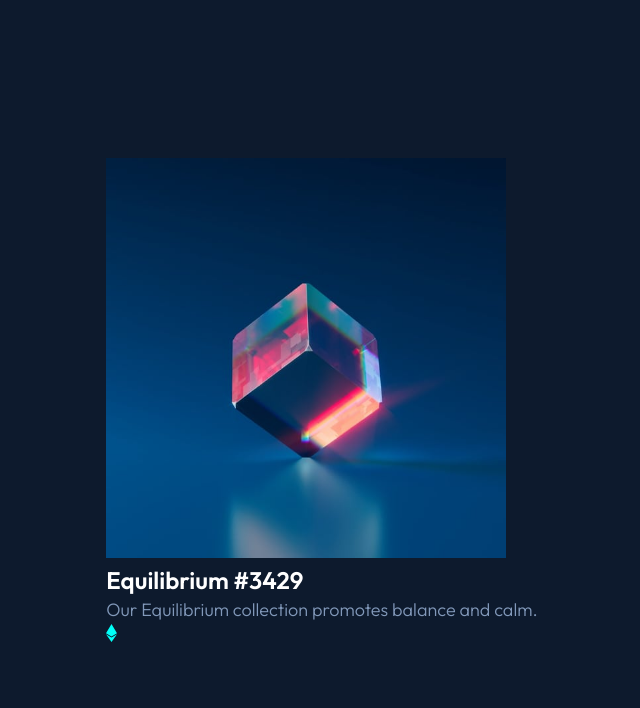
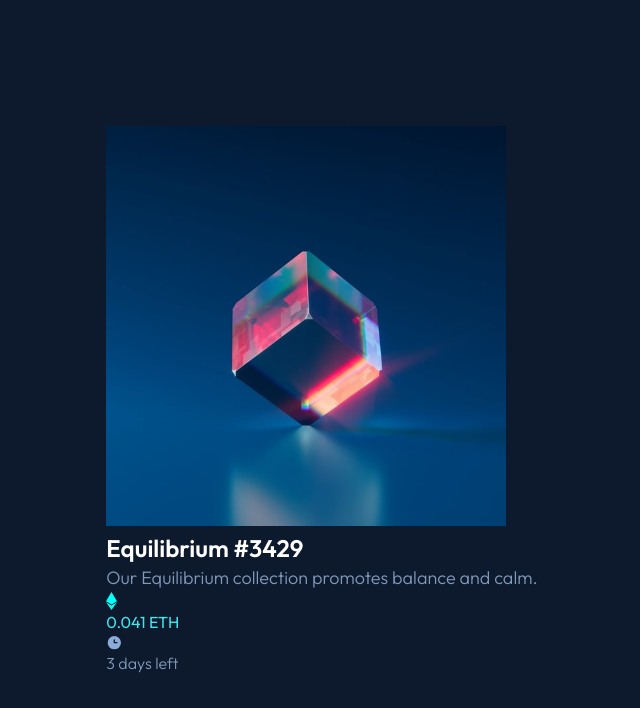
Before and after one commit to christianhelms/nft-preview-card-component, a Next.js app: page / in a window 1280 px wide. Shown: the top 708 px of the page, without its empty margins (318-958 px from the left). Built offline with nearby package versions, Linux system fonts and the light colour scheme.

Commit message:
switched to normal img tag for svg display

```diff
--- a/pages/index.js
+++ b/pages/index.js
@@ -1,7 +1,5 @@
 import Head from 'next/head'
 import Image from 'next/image'
-
-import Eth from "../public/icon-ethereum.svg";
 
 export default function Home() {
   return (
@@ -19,7 +17,14 @@ export default function Home() {
           <p className='text-white font-outfit font-semibold text-2xl'>Equilibrium #3429</p>
           <p className='text-dark-gray font-outfit text-lg font-light'>Our Equilibrium collection promotes balance and calm.</p>
           <div>
-            <Eth />
+            <div>
+            <img src='/icon-ethereum.svg' alt='Eth' />
+            <p className='text-mint-blue font-outfit font-normal'>0.041 ETH</p>
+            </div>
+            <div>
+            <img src='/icon-clock.svg' alt='Eth' />
+            <p className='text-dark-gray font-outfit font-light'>3 days left</p>
+            </div>
           </div>
         </div>
       </div>
```
